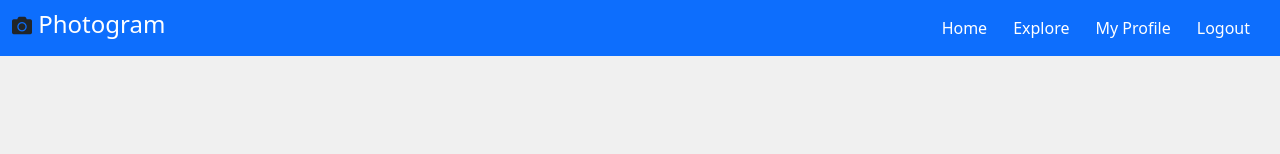
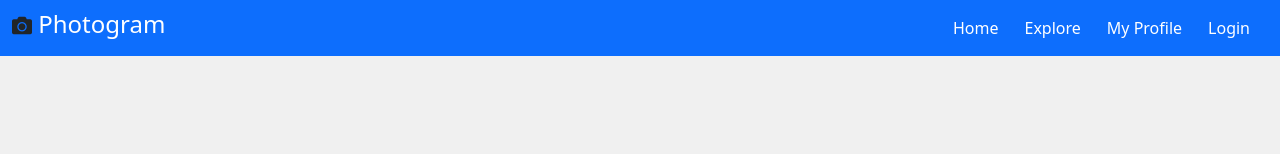
Before and after one commit to Radite/Info3180-FinalProject, a Vue app: page / in a window 1280 px wide. Shown: the top 154 px of the page. Built offline with nearby package versions, Linux system fonts and the light colour scheme; a web font is replaced by a local one.

Commit message:
AppHeader conditionally renders login/logout

```diff
--- a/src/components/AppHeader.vue
+++ b/src/components/AppHeader.vue
@@ -29,7 +29,8 @@
               <RouterLink :to="`/users/${userId}`" class="nav-link">My Profile</RouterLink> <!-- My Profile link -->
             </li>
             <li class ="nav-item">
-              <a @click="logout" class="nav-link">Logout</a> <!-- Logout link -->
+              <a v-if="!isAuthenticated" href="/login" class="nav-link">Login</a>
+              <a v-else @click="logout" class="nav-link">Logout</a> <!-- Logout link -->
             </li>
           </ul>
         </div>
@@ -45,6 +46,7 @@ const router = useRouter();
 import { jwtDecode } from "jwt-decode";
 
 let userId = null;
+let isAuthenticated = false;
 
 // Decode the token and set userId
 const decodeToken = () => {
@@ -52,6 +54,9 @@ const decodeToken = () => {
   if (token) {
     const decodedToken = jwtDecode(token);
     userId = decodedToken.user_id;
+    isAuthenticated = true;
+  } else {
+    isAuthenticated = false;
   }
 };
 decodeToken();
@@ -77,6 +82,7 @@ const logout = async () => {
     );
     // Clear local storage and redirect to the home page
     localStorage.removeItem("token");
+    isAuthenticated = false;
     router.push("/");
   } catch (error) {
     console.error("Logout error:", error);
```
